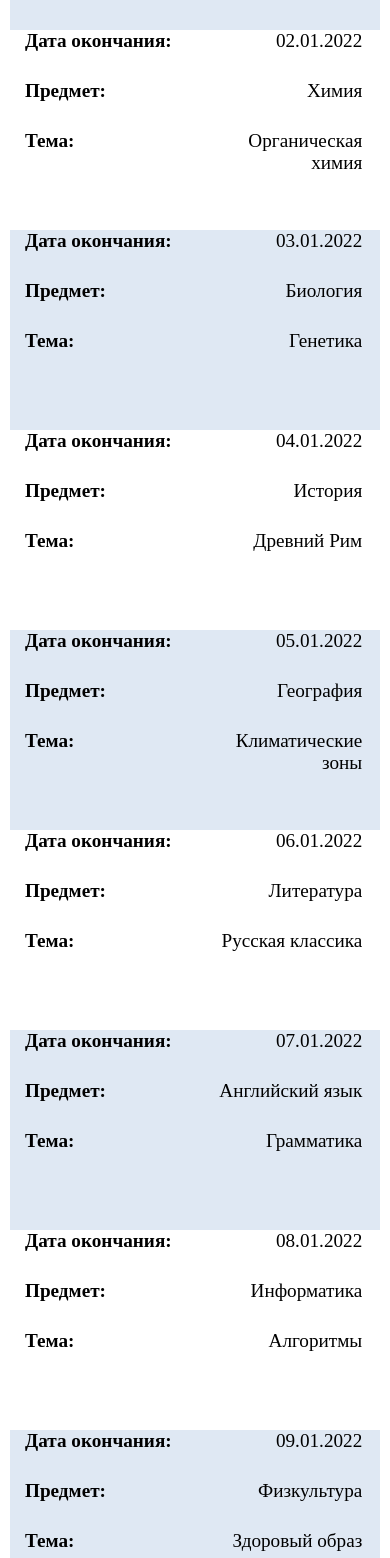
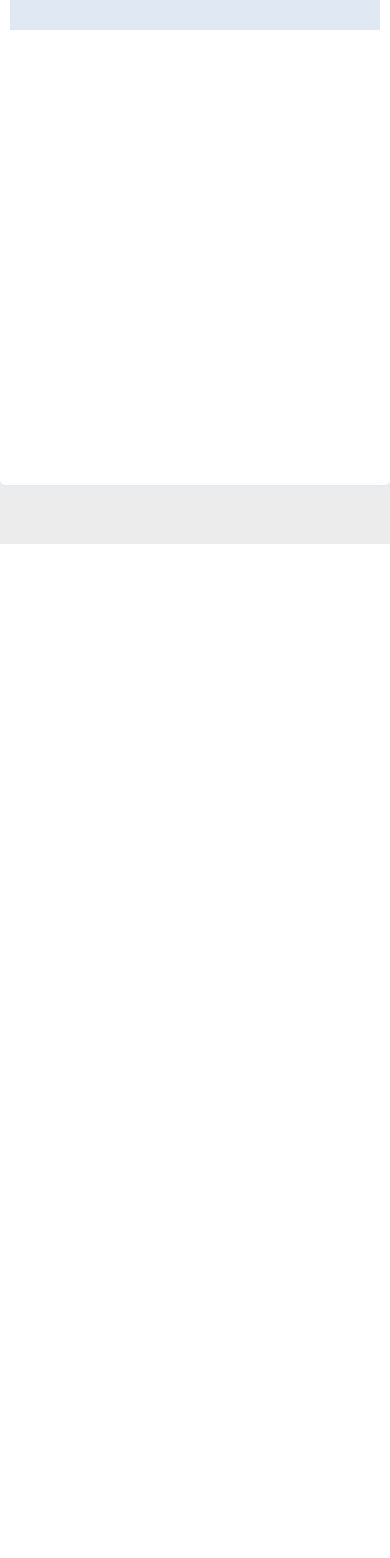
Before and after one commit to BaldruevSergei/Testing_site_Front, a React (Vite) app: page /TestLibrary in a window 390 px wide. Shown: the part 300-1858 px from the top of the page. After the commit the page ends 844 px from the top, so only its background shows below. Built offline with nearby package versions, Linux system fonts and the light colour scheme.

Commit message:
better test run responsive

```diff
--- a/src/components/testlibrarypage/notes.jsx
+++ b/src/components/testlibrarypage/notes.jsx
@@ -7,7 +7,7 @@ const newTests = [
         'startDate': '01.01.2022',
         'endDate': '15.01.2022',
         'maxTime': 60,
-        'numQuestions': 2,
+        'numQuestions': 3,
         'maxPoints': 100,
         'numTries': 2,
         'isAccess': true,
@@ -22,154 +22,32 @@ const newTests = [
                     correctAnswer: 2,
                 },
                 {
-                    type: 'multipleChoice',
+                    type: 'singleChoice',
                     title: 'riddle',
                     question: 'what year he was born?',
-                    correctAnswerIndex: 2,
-                    points: 4,
+                    correctAnswer: 1995,
+                    points: 15,
                     answers: [
                         '1995',
                         '1992',
                         '1994',
-                        '1998'
+                        '1998',
+                    ]
+                },
+                {
+                    type: 'multipleChoice',
+                    title: 'rid4444',
+                    question: 'wh321year 321rn?',
+                    correctAnswer: 132145,
+                    points: 4,
+                    answers: [
+                        '132145',
+                        '13232',
+                        '1123',
+                        '1421'
                     ]
                 }
         ]
     },
-    {
-        'id': 1,
-        'subject': 'Химия',
-        'topic': 'Органическая химия',
-        'result': '88%',
-        'startDate': '02.01.2022',
-        'endDate': '02.01.2022',
-        'maxTime': '60',
-        'numQuestions': 40,
-        'maxPoints': 100,
-        'numTries': 1,
-        'isAccess': true,
-        'isRunning': false,
-        'isDone': false,
-    },
-    {
-        'id': 2,
-        'subject': 'Биология',
-        'topic': 'Генетика',
-        'result': '92%',
-        'startDate': '03.01.2022',
-        'endDate': '03.01.2022',
-        'maxTime': 60,
-        'numQuestions': 20,
-        'maxPoints': 100,
-        'numTries': 1,
-        'isAccess': true,
-        'isRunning': false,
-        'isDone': false,
-    },
-    {
-        'id': 3,
-        'subject': 'История',
-        'topic': 'Древний Рим',
-        'result': '85%',
-        'startDate': '04.01.2022',
-        'endDate': '04.01.2022',
-        'maxTime': 60,
-        'numQuestions': 20,
-        'maxPoints': 100,
-        'numTries': 1,
-        'isAccess': true,
-        'isRunning': false,
-        'isDone': false,
-    },
-    {
-        'id': 4,
-        'subject': 'География',
-        'topic': 'Климатические зоны',
-        'result': '90%',
-        'startDate': '05.01.2022',
-        'endDate': '05.01.2022',
-        'maxTime': 60,
-        'numQuestions': 20,
-        'maxPoints': 100,
-        'numTries': 1,
-        'isAccess': true,
-        'isRunning': false,
-        'isDone': false,
-    },
-    {
-        'id': 5,
-        'subject': 'Литература',
-        'topic': 'Русская классика',
-        'result': '87%',
-        'startDate': '06.01.2022',
-        'endDate': '06.01.2022',
-        'maxTime': 60,
-        'numQuestions': 20,
-        'maxPoints': 100,
-        'numTries': 1,
-        'isAccess': true,
-        'isRunning': false,
-        'isDone': false,
-    },
-    {
-        'id': 6,
-        'subject': 'Английский язык',
-        'topic': 'Грамматика',
-        'result': '93%',
-        'startDate': '07.01.2022',
-        'endDate': '07.01.2022',
-        'maxTime': 60,
-        'numQuestions': 20,
-        'maxPoints': 100,
-        'numTries': 1,
-        'isAccess': true,
-        'isRunning': false,
-        'isDone': false,
-    },
-    {
-        'id': 7,
-        'subject': 'Информатика',
-        'topic': 'Алгоритмы',
-        'result': '96%',
-        'startDate': '08.01.2022',
-        'endDate': '08.01.2022',
-        'maxTime': 60,
-        'numQuestions': 20,
-        'maxPoints': 100,
-        'numTries': 1,
-        'isAccess': true,
-        'isRunning': false,
-        'isDone': false,
-    },
-    {
-        'id': 8,
-        'subject': 'Физкультура',
-        'topic': 'Здоровый образ жизни',
-        'result': '89%',
-        'startDate': '09.01.2022',
-        'endDate': '09.01.2022',
-        'maxTime': 60,
-        'numQuestions': 20,
-        'maxPoints': 100,
-        'numTries': 1,
-        'isAccess': true,
-        'isRunning': false,
-        'isDone': false,
-    },
-    {
-        'id': 9,
-        'subject': 'Математика',
-        'topic': 'Дифференциальные уравнения',
-        'result': '94%',
-        'startDate': '10.01.2022',
-        'endDate': '10.01.2022',
-        'maxTime': 60,
-        'numQuestions': 20,
-        'maxPoints': 100,
-        'numTries': 1,
-        'isAccess': true,
-        'isRunning': false,
-        'isDone': false,
-    },
 ];
 export default newTests;
--- a/src/components/testrunpage/testrun.jsx
+++ b/src/components/testrunpage/testrun.jsx
@@ -3,6 +3,9 @@ import './testrun.scss';
 import { useParams , Link} from 'react-router-dom';
 import SideBar from './sidebar';
 import { useEffect, useState } from 'react';
+import MultipleChoice from './typesofquestion/multiple';
+import SingleChoice from './typesofquestion/single';
+import Input from './typesofquestion/input';
 export default function TestRun(){
     const {id} = useParams();
     const [test, setTest] = useState({});
@@ -10,38 +13,40 @@ export default function TestRun(){
     useEffect(() => {
         setTest(Tests.find((test) => test.id === parseInt(id)));
     },[id])
-    return <>
+    return (<>
+        {test.questions && test.questions.length > 0 && (
         <div className="testrun">
         <main>
             <section>
             <div className='topic'>Рабочая панель <span>/</span> <Link to={`/TestLibrary/TestPreview/${id}`}>{test.topic}</Link></div>
-                {test.questions && test.questions.length > 0 && (
                 <h1>{currentQuestion + 1}. {test.questions[currentQuestion].title.charAt(0).toUpperCase() + test.questions[currentQuestion].title.slice(1)}</h1>
-                )}
-                <div className="container">
-                {test.questions && test.questions.length > 0 && (
+            <div className="container" >
                 <h1>Условие задания: <div>{test.questions[currentQuestion].points}б</div></h1>
-                )}
             <div className='questionContainer'>
-                    <div className='question'>
-                        {test.questions && test.questions.length > 0 && (
-                        test.questions[currentQuestion].question
-                        )}
+                <div className='question'  onMouseDown={(e) => e.preventDefault()}>
+                    {test.questions[currentQuestion].question}
                 </div>
                 <div className='answer'>
-                        {test.questions && test.questions.length > 0 && test.questions[currentQuestion].type === 'input' && (
-                            <>
-                                <div>Ответ: <input type="text" /></div>
-                                <button>Ответить</button>
-                            </>
+                    {test.questions[currentQuestion].type === 'input' && (
+                        <Input answers={test.questions[currentQuestion].answers} currentQuestion={currentQuestion}/>
+                    )}
+                    {test.questions[currentQuestion].type === 'singleChoice' && (
+                        <SingleChoice answers={test.questions[currentQuestion].answers} currentQuestion={currentQuestion}/>
+                    )}
+                    {test.questions[currentQuestion].type === 'multipleChoice' && (
+                        <MultipleChoice answers={test.questions[currentQuestion].answers} currentQuestion={currentQuestion}/>
                     )}
                 </div>
             </div>
             </div>
-                <div className="arrows"></div>
+            <div className="arrows">
+                    <span style={{display: currentQuestion > 0 ? 'flex' : 'none'}} onClick={() => {currentQuestion > 0 ? setQuestion(prev => prev - 1) : ''}}><i className="fa fa-arrow-circle-left"></i>Предыдущее задание</span>
+                    <span style={{display: test.questions.length - 1 > currentQuestion ? 'flex' : 'none'}} onClick={() => {test.questions.length > currentQuestion ? setQuestion(prev => prev + 1) : ''}}><i className="fa fa-arrow-circle-right"></i>Следующее задание</span>
+            </div>
             </section>
         </main>
         <SideBar id={id} numQuestions={test.numQuestions} maxTime={test.maxTime} currentQuestion={currentQuestion} setQuestion={setQuestion}/>
     </div>
-    </>
+        )}
+    </>)
 }
--- a/src/components/testrunpage/testrun.scss
+++ b/src/components/testrunpage/testrun.scss
@@ -51,12 +51,23 @@
                 padding: 40px;
                 .question{
                     font-size: 1.5rem;
+                    cursor: default;
                     margin-bottom: 40px;
                 }
                 .answer{
                     min-height: 80px;
                     font-size: 1.3rem;
                     @include flex(start,center,column,25px);
+                    ul{
+                        list-style: none;
+                        @include flex(start,start,column,0);
+                        li{
+                            @include flex(center,start,row,5px);
+                            input{
+                                outline: none;
+                            }
+                        }
+                    }
                     input{
                         height: 35px;
                         border: none;
@@ -72,15 +83,32 @@
                         border-radius: 5px;
                         font-size: 1.2rem;
                     }
+                    button:hover{
+                        background-color: $buttonhover;
+                        cursor: pointer;
+                    }
                 }
             }
 
             .arrows{
                 height: auto;
-                width: 100%;
+                width: 90%;
+                margin: 0 auto;
                 min-height: 50px;
-                border: 1px solid;
                 margin-top: 80px;
+                @include grid(1fr, 1fr 1fr,start,start);
+                span:nth-of-type(2){
+                    grid-column: 2;
+                }
+                span{
+                    @include flex(center,start,column,0);
+                    cursor: pointer;
+                    i{
+                        font-size: 2rem;
+                        color: $button;
+                    }
+                    font-size: 1.2rem;
+                }
             }
 
         }
@@ -90,8 +118,15 @@
 @media only screen and (max-width:800px){
     main{
         section{
+            width: 100%;
+            @include flex(center,center,column,0);
             min-width: 100%;
-            @include flex(center,center,column,0);
+            .container{
+                min-width: 90%;
+            }
+            .arrows{
+                max-width: 90%;
+            }
         }
     }
 }
--- /dev/null
+++ b/src/components/testrunpage/typesofquestion/input.jsx
@@ -0,0 +1,7 @@
+export default function Input(props){
+    const {answers, currentQuestion} = props;
+    return <>
+    <div>Ответ: <input type="text" /></div>
+    <button>Ответить</button>
+            </>
+}
--- /dev/null
+++ b/src/components/testrunpage/typesofquestion/multiple.jsx
@@ -0,0 +1,11 @@
+export default function MultipleChoice(props){
+    const {answers, currentQuestion} = props;
+    return <>
+    <ul>
+        {answers.map((answer,index) => (
+            <li key={index}><input type="checkbox" id={answer} name={`question-${currentQuestion}`} value={answer}/><label htmlFor={answer}>{answer}</label></li>
+        ))}
+    </ul>
+    <button>Ответить</button>
+           </>
+}
--- /dev/null
+++ b/src/components/testrunpage/typesofquestion/single.jsx
@@ -0,0 +1,11 @@
+export default function SingleChoice(props){
+    const {answers, currentQuestion} = props;
+    return   <>
+    <ul>
+        {answers.map((answer,index) => (
+            <li key={index}><input type="radio" id={answer} name={`question-${currentQuestion}`} value={answer}/><label htmlFor={answer}>{answer}</label></li>
+        ))}
+    </ul>
+    <button>Ответить</button>
+             </>
+}
```
Lines whose indentation alone changed are shown as unchanged.
